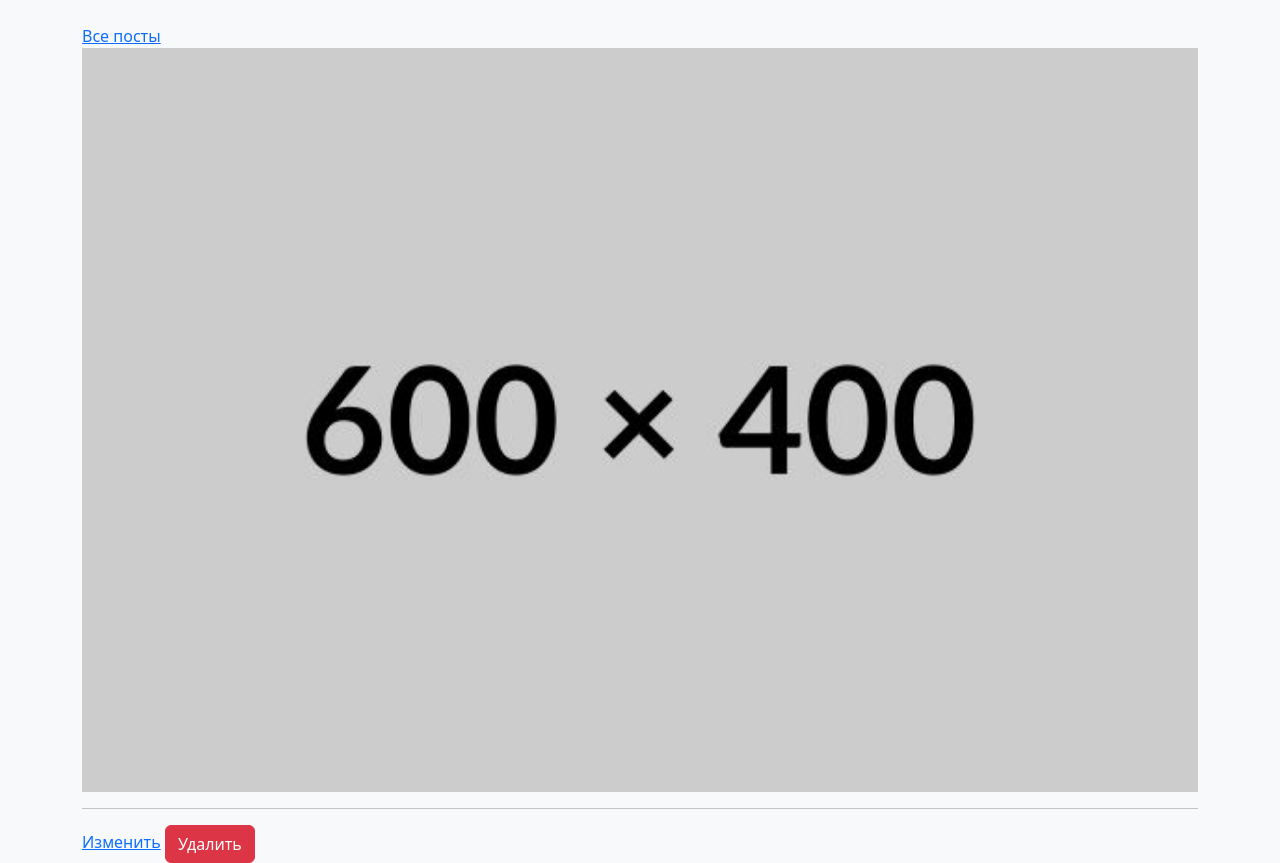
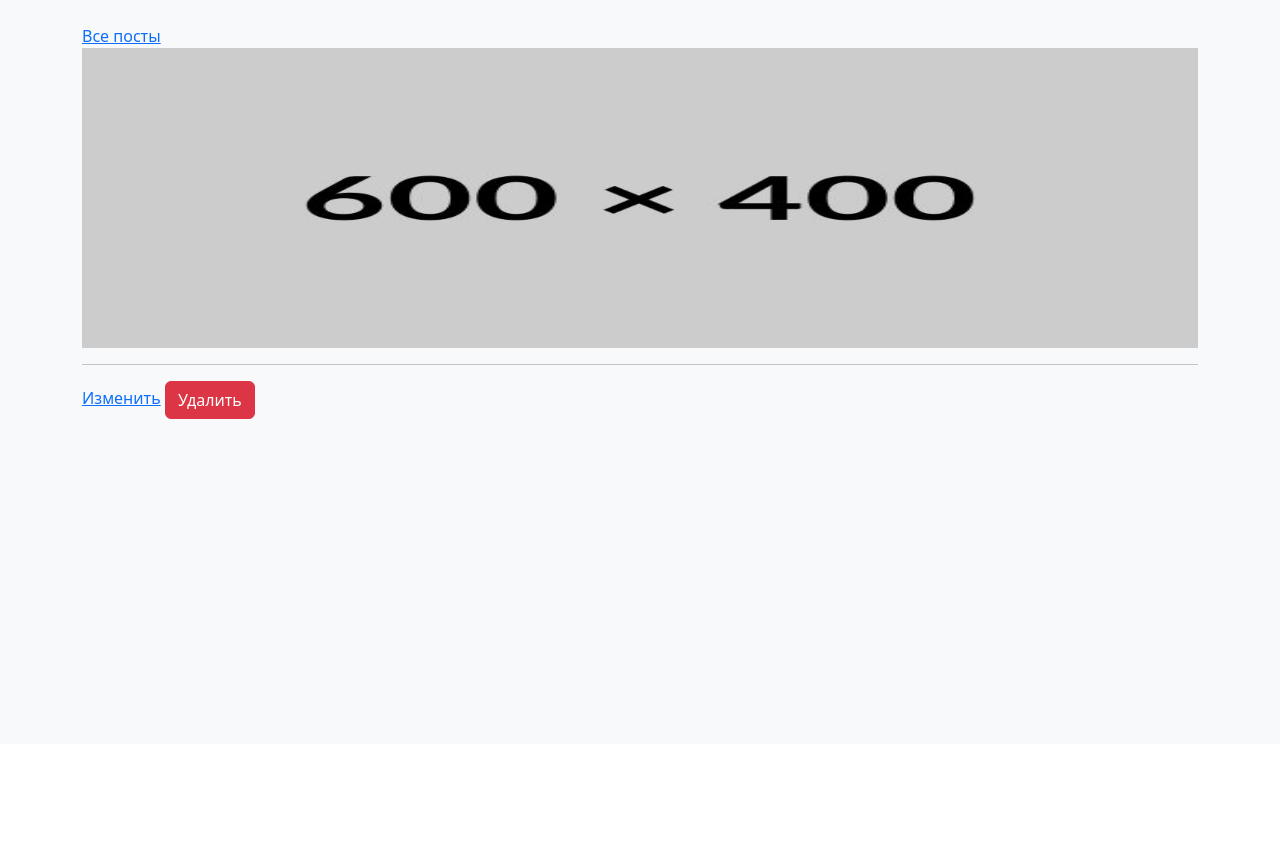
Before and after one commit to sharton/django-blog-2, a Django app: template blog/templates/blog/post_detail.html in a window 1280 px wide. Shown: the part 56-919 px from the top of the page. After the commit the page ends 475 px from the top, so only its background shows below. Run offline with Django 5.2, Linux system fonts and the light colour scheme; the template is opened without the code that fills it, so the values that code supplies are empty.

Commit message:
fix: Add style

```diff
--- a/blog/static/blog/css/style.css
+++ b/blog/static/blog/css/style.css
@@ -0,0 +1,3 @@
+.card-img-top {
+    height: 300px;
+}
--- a/blog/templates/blog/base.html
+++ b/blog/templates/blog/base.html
@@ -6,8 +6,8 @@
     <title>{% block title %}Блог{% endblock %}</title>
     <!-- Bootstrap CDN -->
     <link href="https://cdn.jsdelivr.net/npm/bootstrap@5.3.2/dist/css/bootstrap.min.css" rel="stylesheet">
-    <link rel="stylesheet" href="{% static 'blog/css/animate.min.css' %}"
-    <link rel="stylesheet" href="{% static 'blog/css/style.css' %}"
+    <link rel="stylesheet" href="{% static 'blog/css/animate.min.css' %}" >
+    <link rel="stylesheet" href="{% static 'blog/css/style.css' %}" >
 </head>
 <body class="bg-light">
 
```
